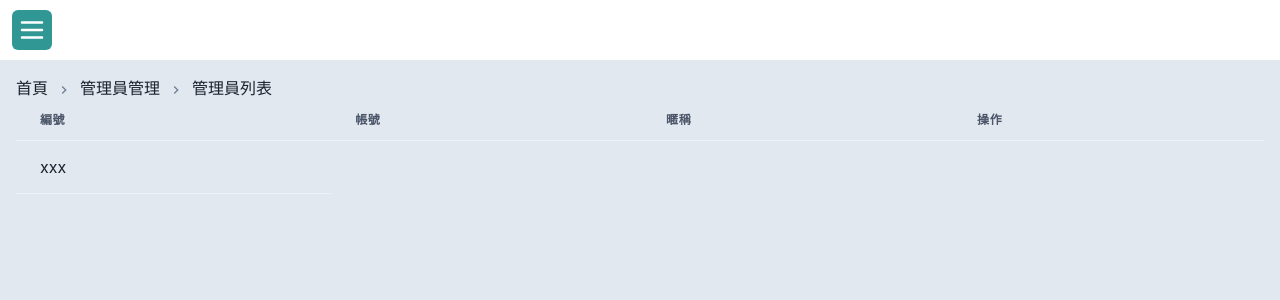
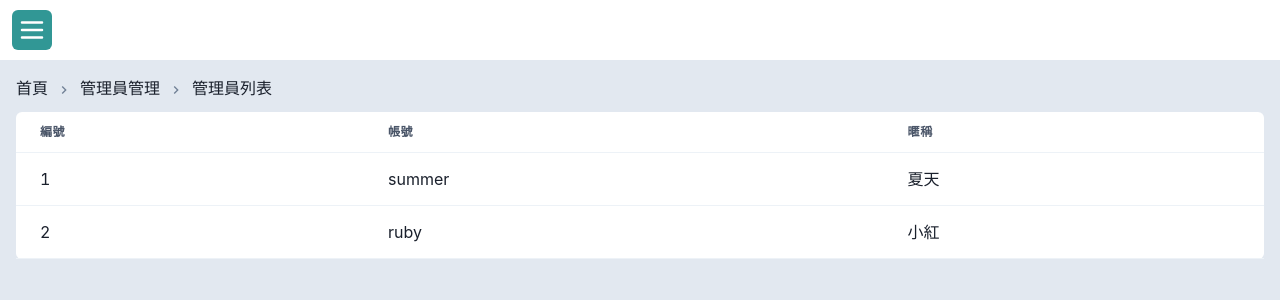
Before and after one commit to summerchen0101/ncs-admin, a Next.js app: page /user in a window 1280 px wide. Shown: the top 300 px of the page. Built offline with nearby package versions, Linux system fonts and the light colour scheme.

Commit message:
BasicTable

```diff
--- /dev/null
+++ b/components/BasicTable.tsx
@@ -0,0 +1,40 @@
+import { Table, Tbody, Td, Th, Thead, Tr } from '@chakra-ui/react'
+import React from 'react'
+
+export interface ColumnType<T> {
+  title: string
+  code: string
+  render?: (value: string, row: T, index: number) => React.ReactNode
+}
+
+type BasicTableProps<T> = {
+  columns: ColumnType<T>[]
+  data: T[]
+}
+
+const BasicTable = function <T>({ columns, data }: BasicTableProps<T>) {
+  return (
+    <Table bg="white" borderRadius="md">
+      <Thead>
+        <Tr>
+          {columns.map((t, i) => (
+            <Th key={i}>{t.title}</Th>
+          ))}
+        </Tr>
+      </Thead>
+      <Tbody>
+        {data.map((d, d_i) => (
+          <Tr key={d_i}>
+            {columns.map((c, c_i) => (
+              <Td key={c_i}>
+                {c.render ? c.render(d[c.code], d, d_i) : d[c.code]}
+              </Td>
+            ))}
+          </Tr>
+        ))}
+      </Tbody>
+    </Table>
+  )
+}
+
+export default BasicTable
--- a/components/Breadcrumb.tsx
+++ b/components/Breadcrumb.tsx
@@ -17,6 +17,7 @@ const Breadcrumb: React.FC<BreadcrumbProps> = ({ category, current }) => {
   return (
     <CBreadcrumb
       spacing="8px"
+      mb="3"
       separator={<ChevronRightIcon color="gray.500" />}
     >
       <BreadcrumbItem>
--- a/pages/user.tsx
+++ b/pages/user.tsx
@@ -1,30 +1,39 @@
+import BasicTable, { ColumnType } from '@/components/BasicTable'
 import Breadcrumb from '@/components/Breadcrumb'
 import Dashboard from '@/components/Dashboard'
 import { Box, Table, Tbody, Td, Text, Th, Thead, Tr } from '@chakra-ui/react'
 import React, { useMemo } from 'react'
 
+interface User {
+  id: number
+  acc: string
+  name: string
+}
+
 const UserPage: React.FC = () => {
+  const columns: ColumnType<User>[] = useMemo(
+    () => [
+      { title: '編號', code: 'id', render: (value, row) => value },
+      { title: '帳號', code: 'acc', render: (value, row) => value },
+      { title: '暱稱', code: 'name', render: (value, row) => value },
+    ],
+    [],
+  )
+
+  const data: User[] = useMemo(
+    () => [
+      { id: 1, acc: 'summer', name: '夏天' },
+      { id: 2, acc: 'ruby', name: '小紅' },
+    ],
+    [],
+  )
   return (
     <Dashboard>
       <Breadcrumb
         category="管理員管理"
         current={{ name: '管理員列表', path: '/user' }}
       />
-      <Table>
-        <Thead>
-          <Tr>
-            <Th>編號</Th>
-            <Th>帳號</Th>
-            <Th>暱稱</Th>
-            <Th>操作</Th>
-          </Tr>
-        </Thead>
-        <Tbody>
-          <Tr>
-            <Td>xxx</Td>
-          </Tr>
-        </Tbody>
-      </Table>
+      <BasicTable columns={columns} data={data} />
     </Dashboard>
   )
 }
```
